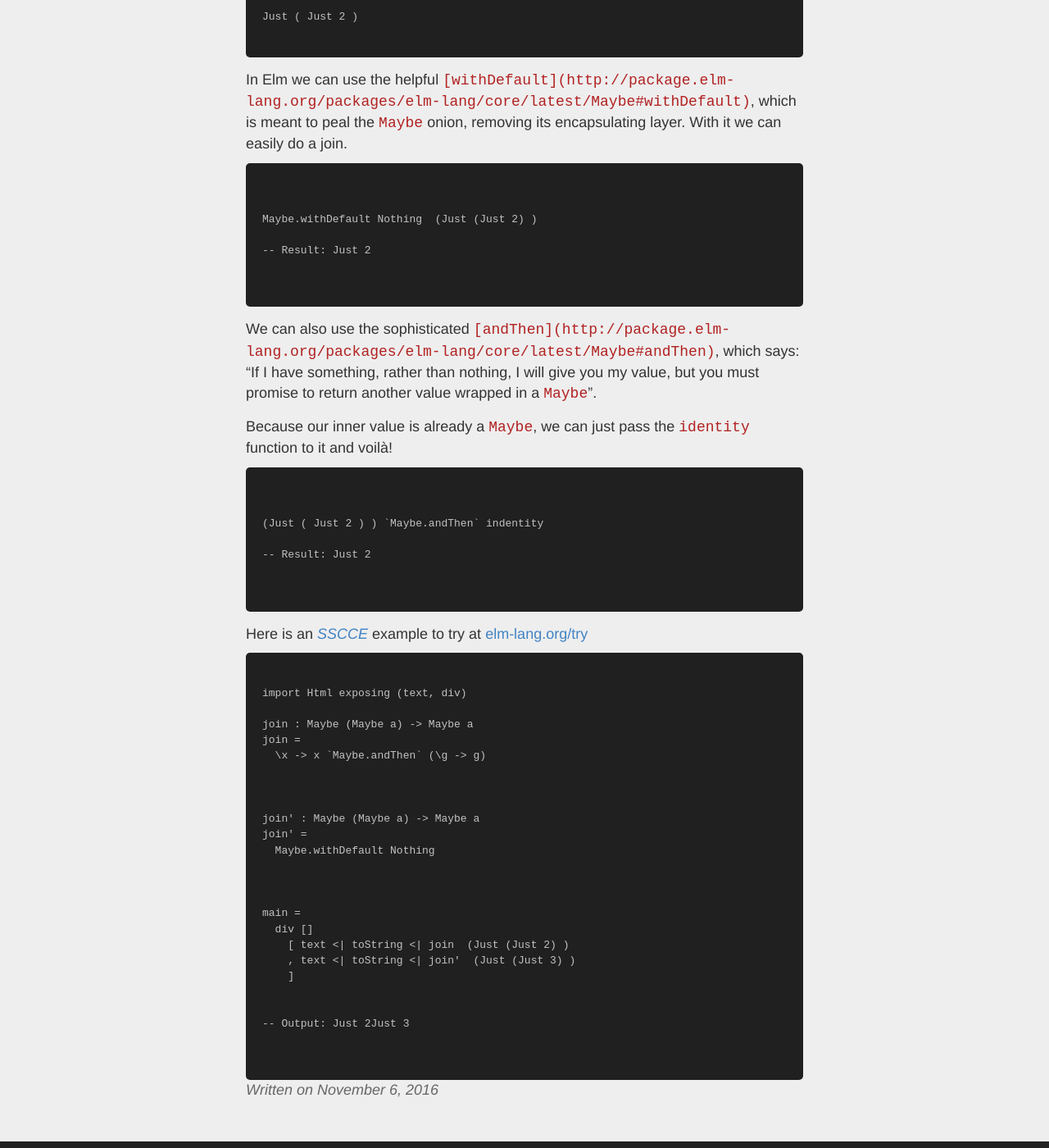
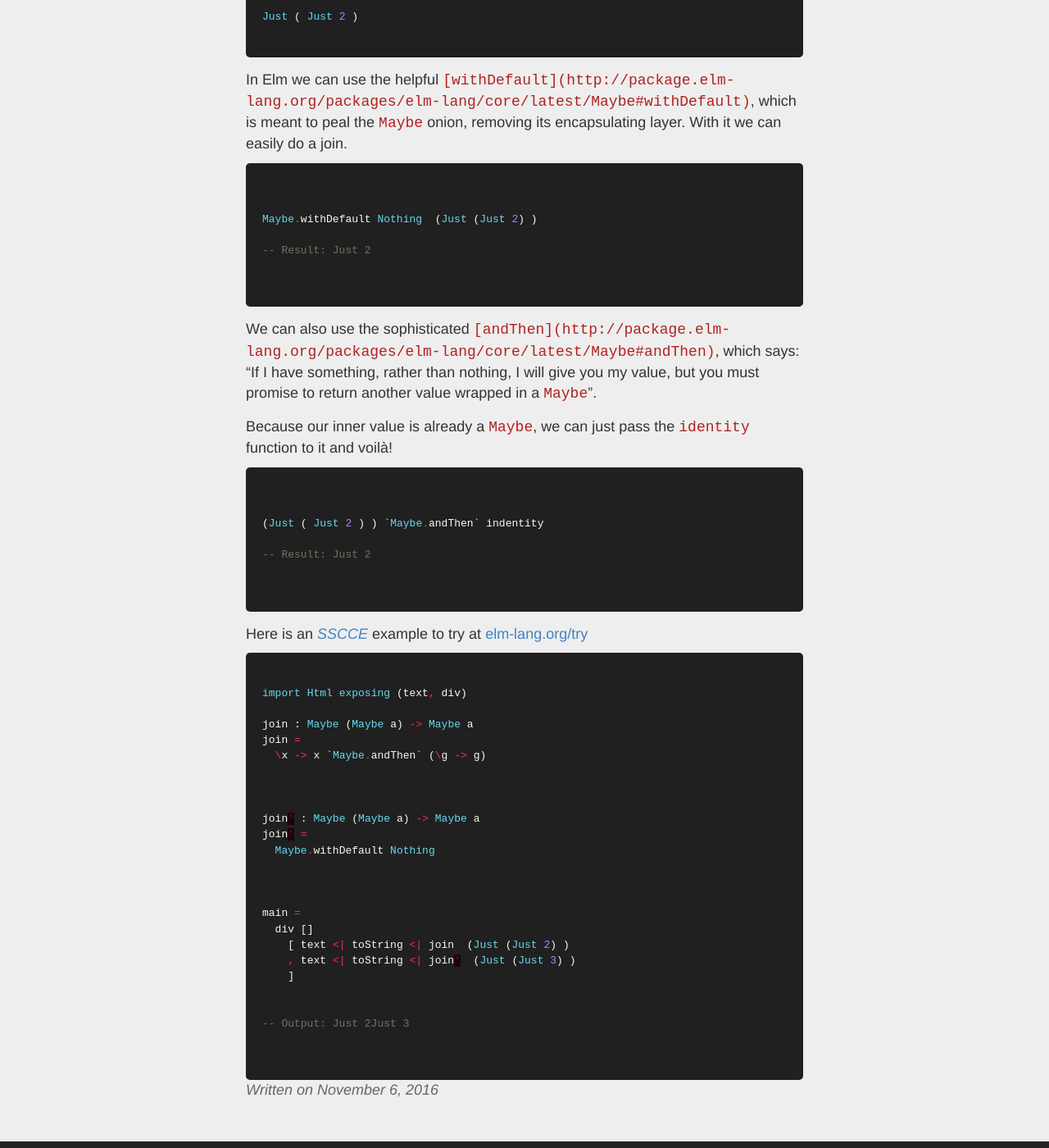
Before and after one commit to lazamar/lazamar.github.io, a Jekyll site: the page built from _posts/2016-11-06-maybe-join-in-elm.md, in a window 1280 px wide and 1400 px high, scrolled down 323 px. Shown: the whole window at 82% size. Built offline with Jekyll 4.4.1, drawn with Linux system fonts in a browser that asks for light colours; comment, search, counter and statistics services are not loaded.

Commit message:
Try setting language to elm again

````diff
--- a/_posts/2016-11-06-maybe-join-in-elm.md
+++ b/_posts/2016-11-06-maybe-join-in-elm.md
@@ -7,13 +7,13 @@ Elm doesn't have a `join` method in it's `Maybe` type, so how do we join `Maybe`
 
 You need to join a `Maybe` when you have a `Maybe` inside another. Something like this:
 
-```
+``` elm
 Just ( Just 2 )
 ```
 
 In Elm we can use the helpful `[withDefault](http://package.elm-lang.org/packages/elm-lang/core/latest/Maybe#withDefault)`, which is meant to peal the `Maybe` onion, removing its encapsulating layer. With it we can easily do a join.
 
-```
+``` elm
 
 Maybe.withDefault Nothing  (Just (Just 2) )
 
@@ -25,7 +25,7 @@ We can also use the sophisticated `[andThen](http://package.elm-lang.org/package
 
 Because our inner value is already a `Maybe`, we can just pass the `identity` function to it and voilà!
 
-```
+``` elm
 
 (Just ( Just 2 ) ) `Maybe.andThen` indentity
 
@@ -36,7 +36,7 @@ Because our inner value is already a `Maybe`, we can just pass the `identity` fu
 
 Here is an *[SSCCE](http://sscce.org/)* example to try at [elm-lang.org/try](elm-lang.org/try)
 
-```
+``` elm
 import Html exposing (text, div)
 
 join : Maybe (Maybe a) -> Maybe a
````
